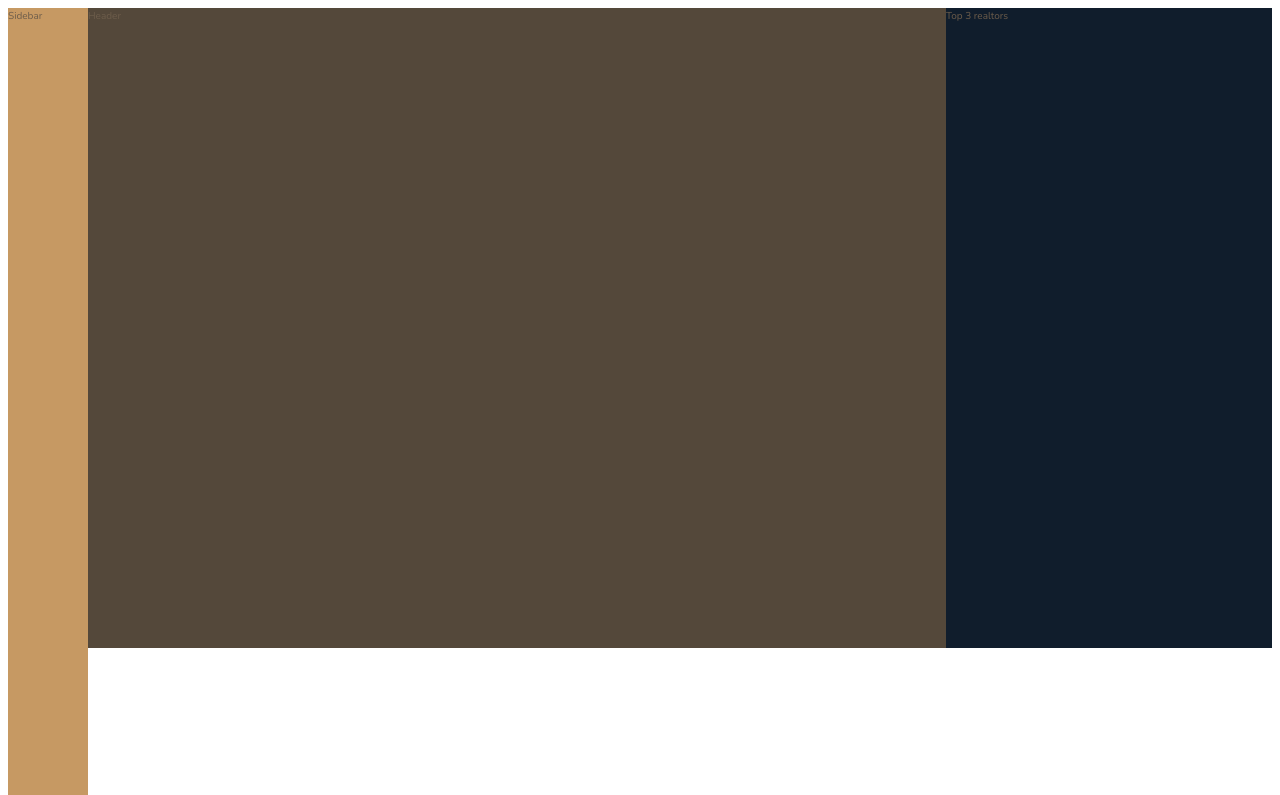
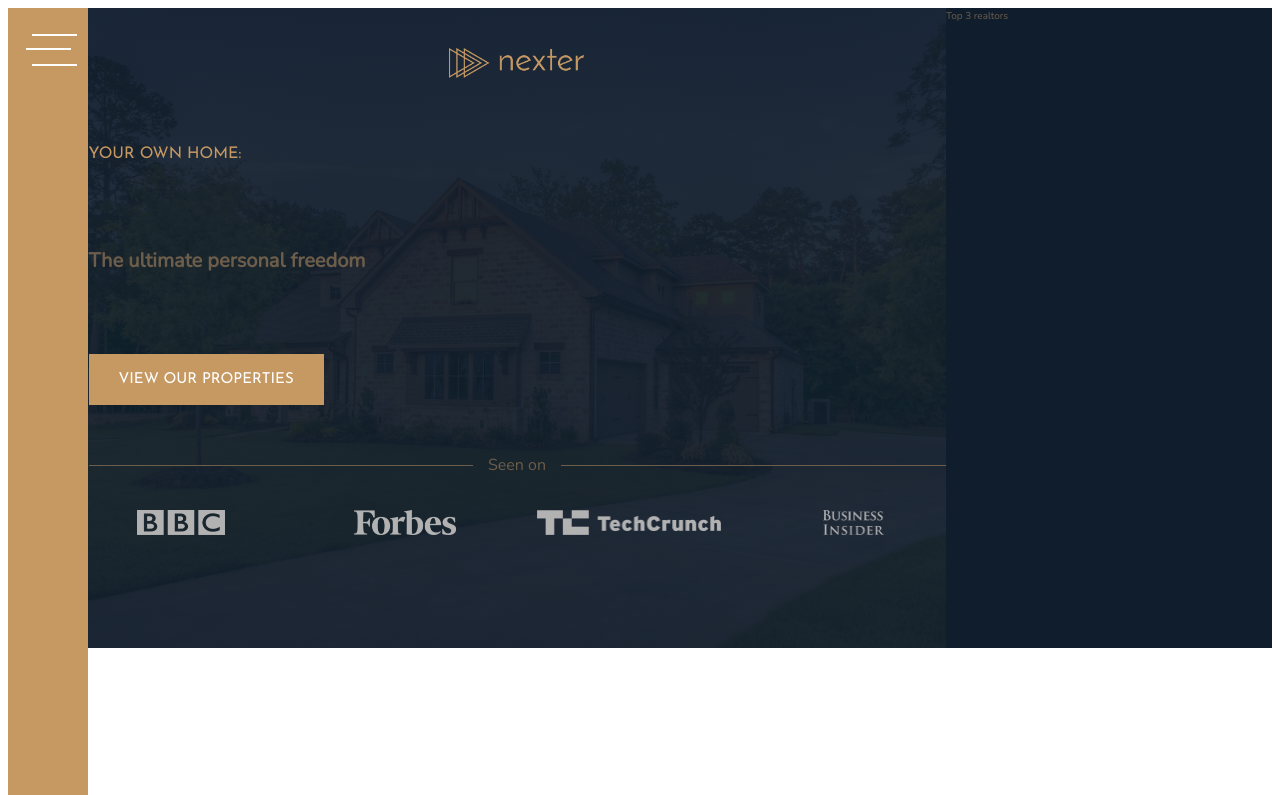
Before and after one commit to sturdevant-j/Nexter, a website: page index.html in a window 1280 px wide. Shown: the top 795 px of the page. Drawn offline with nearby package versions, Linux system fonts and the light colour scheme.

Commit message:
added header

```diff
--- a/index.html
+++ b/index.html
@@ -15,10 +15,20 @@
 
 <body class="container">
     <div class="sidebar">
-        Sidebar
+        <button class="nav-btn"></button>
     </div>
     <header class="header">
-        Header
+        <img src="img/logo.png" alt="Nexter logo" class="header__logo">
+        <h3 class="heading-3">Your own home:</h3>
+        <h1 class="heading__1">The ultimate personal freedom</h1>
+        <button class="btn header__btn">View our properties</button>
+        <div class="header__seenon-text">Seen on</div>
+        <div class="header__seenon-logos">
+            <img src="img/logo-bbc.png" alt="Seen on 1">
+        <img src="img/logo-forbes.png" alt="Seen on 2">
+        <img src="img/logo-techcrunch.png" alt="Seen on 3">
+        <img src="img/logo-bi.png" alt="Seen on 4">
+        </div>
     </header>
     <div class="realtors">
         Top 3 realtors
@@ -256,7 +266,7 @@
             <svg class="home__like">
                 <use xlink:href="#icon-heart-full"></use>
             </svg>
-            <h5 class="home__name">Modern Family Apartmnet</h5>
+            <h5 class="home__name">Modern Family Apartment</h5>
             <div class="home__location">
                 <svg class="home__like">
                     <use xlink:href="#icon-map-pin"></use>
--- a/sass/_header.scss
+++ b/sass/_header.scss
@@ -1,4 +1,62 @@
 .header {
     background-color: $color-grey-dark-1;
     grid-column: full-start / col-end 6; //use numbers when the grid lines have a set name
+    background-image: linear-gradient(rgba($color-secondary, .93), rgba($color-secondary, .93)), url(../img/hero.jpeg);
+    background-size: cover;
+    background-position: center;
+    padding: 8rem;
+    padding-top: 4rem;
+
+    display: grid;
+    grid-template-rows: 1fr min min-content 6rem 1fr;
+    grid-template-columns: max-content;
+    row-gap: 1.5rem;
+    justify-content: center;
+
+    &__logo {
+        height: 3rem;
+        justify-self: center;
+
+    }
+
+    &__btn {
+        align-self: center;
+        justify-self: start;
+    }
+
+
+    &__seenon-text {
+        display: grid;
+        grid-template-columns: 1fr max-content 1fr; //fr unit keeps elements in place when the sizes of rows change to fit viewport height
+        gap: 1.5rem;
+        align-items: center;
+
+        font-size: 1.6rem;
+        color: $color-grey-dark-2;
+
+        &::before,
+        &::after {
+            content: "";
+            height: 1px;
+            display: block;
+            background-color: currentColor;
+
+        }
+    }
+
+    &__seenon-logos {
+
+        display: grid;
+        grid-template-columns: repeat(4,1fr);
+        column-gap: 4rem;
+        justify-items: center;
+        filter: brightness(70%);
+
+        img {
+            height: 2.5rem;
+        }
+
+    }
+
+
 }
--- a/sass/_sidebar.scss
+++ b/sass/_sidebar.scss
@@ -2,4 +2,32 @@
     background-color: $color-primary;
     grid-column: sidebar-start / sidebar-end;
     grid-row: 1 / -1; //-1 span sidebar to the end of the columns
+
+    display: flex;
+    justify-content: center;
+
 }
+
+.nav-btn {
+    border: none;
+    border-radius: 0;
+
+    background-color: #fff;
+    height: 2px;
+    width: 4.5rem;
+    margin-top: 4rem;
+
+
+    &::before,
+    &::after {
+        background-color: #fff;
+        height: 2px;
+        width: 4.5rem;
+        content: "";
+        display: block;
+    }
+
+    &::before { transform: translateY(-1.5rem); }
+    &::after { transform: translateY(1.3rem); }
+
+}
--- a/sass/_typography.scss
+++ b/sass/_typography.scss
@@ -5,6 +5,9 @@
 
 .heading-1 {
     @extend %heading;
+    font-size: 4.5rem;
+    line-height: 1;
+    color: $color-grey-light-1;
 }
 
 .heading-2 {
```
Also changed, not shown: css/style.css.
